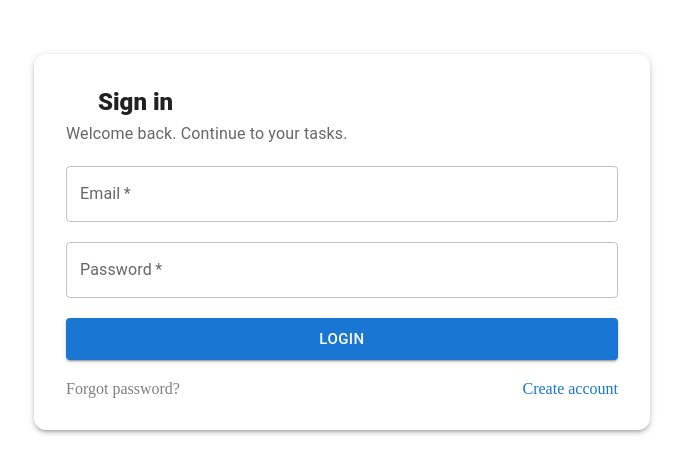
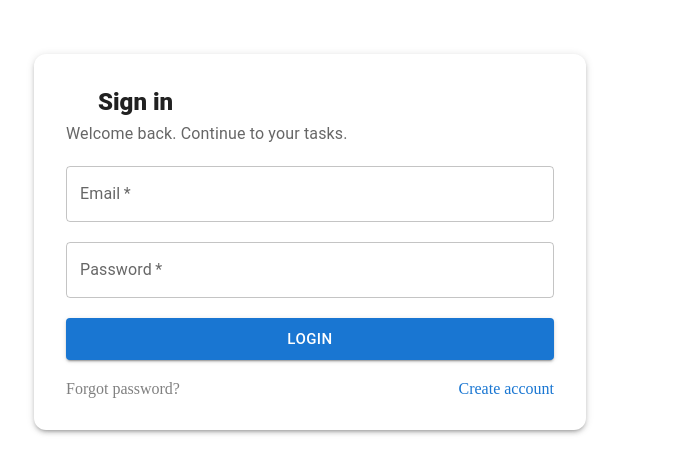
Before and after one commit to Fab-mg/do-it-frontend, a React (Vite) app: page /auth in a window 1280 px wide. Shown: the part 166-640 px from the top of the page, without its empty margins (330-1013 px from the left). Built offline with nearby package versions, Linux system fonts and the light colour scheme; no server answers; some icons are missing.

Commit message:
auth screen adjustement

```diff
--- a/src/pages/auth/index.jsx
+++ b/src/pages/auth/index.jsx
@@ -43,11 +43,7 @@ export default function Auth() {
       <Container maxWidth="sm">
         <Paper
           elevation={3}
-          sx={{
-            width: "100%",
-            p: { xs: 3, sm: 4 },
-            borderRadius: 3,
-          }}
+          sx={{ maxWidth: { sm: "90%" }, p: { xs: 3, sm: 4 }, borderRadius: 3 }}
         >
           {currentView === "login" && (
             <LoginForm
```
